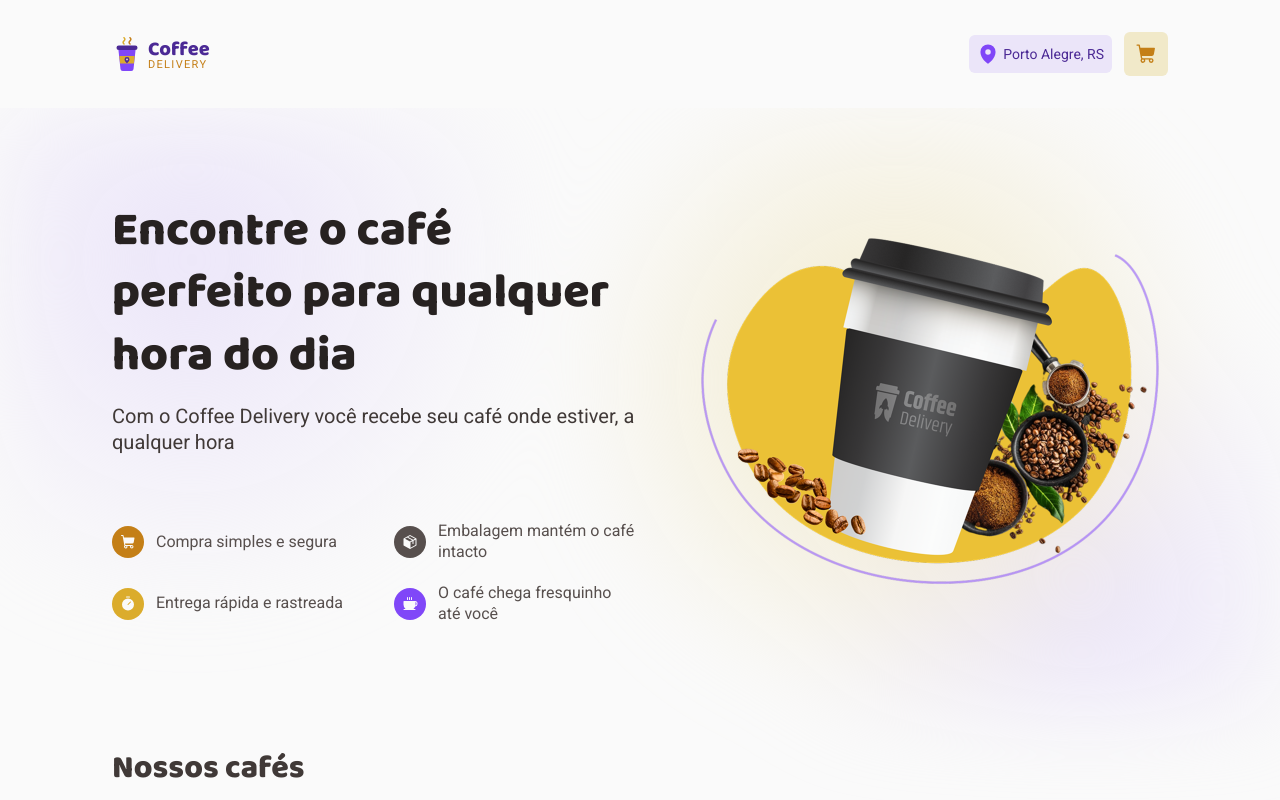
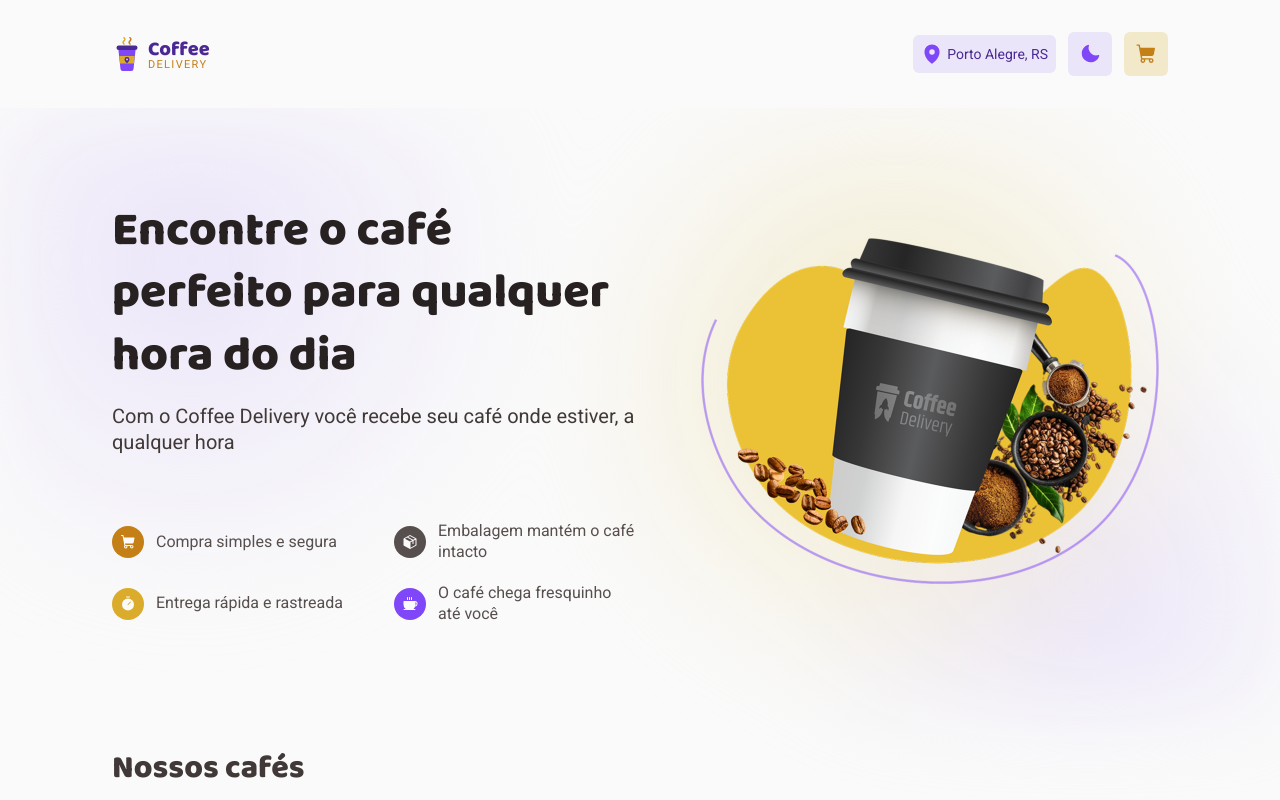
Before and after one commit to guzzkj/coffee-delivery, a React (Vite) app: page / in a window 1280 px wide. Shown: the top 800 px of the page. Built offline with nearby package versions, Linux system fonts and the light colour scheme.

Commit message:
feat: add persistent dark theme toggle

```diff
--- a/src/components/Header/index.tsx
+++ b/src/components/Header/index.tsx
@@ -3,6 +3,7 @@ import { Link } from 'react-router'
 import { useCart } from '../../hooks/useCart'
 import { CartBadge } from '../CartBadge'
 import { Logo } from '../Logo'
+import { ThemeToggle } from '../ThemeToggle'
 import { Actions, CartLink, HeaderContainer, HeaderContent, Location } from './styles'
 
 export function Header() {
@@ -26,6 +27,8 @@ export function Header() {
             Porto Alegre, RS
           </Location>
 
+          <ThemeToggle />
+
           <CartLink to="/checkout" aria-label={cartLabel}>
             <ShoppingCart size={22} weight="fill" aria-hidden />
             <CartBadge count={totalUnits} />
--- /dev/null
+++ b/src/components/ThemeToggle/index.tsx
@@ -0,0 +1,15 @@
+import { Moon, Sun } from '@phosphor-icons/react'
+import { useTheme } from '../../hooks/useTheme'
+import { ToggleButton } from './styles'
+
+// Botão de alternância: o nome acessível é fixo e o aria-pressed diz se está ativo
+export function ThemeToggle() {
+  const { themeName, toggleTheme } = useTheme()
+  const isDark = themeName === 'dark'
+
+  return (
+    <ToggleButton type="button" onClick={toggleTheme} aria-label="Tema escuro" aria-pressed={isDark}>
+      {isDark ? <Sun size={22} weight="fill" aria-hidden /> : <Moon size={22} weight="fill" aria-hidden />}
+    </ToggleButton>
+  )
+}
--- /dev/null
+++ b/src/components/ThemeToggle/styles.ts
@@ -0,0 +1,18 @@
+import styled from 'styled-components'
+
+export const ToggleButton = styled.button`
+  display: flex;
+  align-items: center;
+  justify-content: center;
+  width: 2.75rem;
+  height: 2.75rem;
+  border: 0;
+  border-radius: 6px;
+  background: ${({ theme }) => theme.colors.purpleLight};
+  color: ${({ theme }) => theme.colors.purple};
+  transition: background-color 0.2s;
+
+  &:hover {
+    background: ${({ theme }) => theme.colors.button};
+  }
+`
--- /dev/null
+++ b/src/contexts/ThemeContext.tsx
@@ -0,0 +1,46 @@
+import { useEffect, useState, type ReactNode } from 'react'
+import { ThemeProvider } from 'styled-components'
+import { GlobalStyle } from '../styles/global'
+import { darkTheme } from '../styles/themes/dark'
+import { lightTheme } from '../styles/themes/light'
+import { readStorage, STORAGE_KEYS, writeStorage } from '../utils/storage'
+import { ThemeContext, type ThemeName } from './ThemeContextValue'
+
+// Ordem de escolha: tema salvo → preferência do sistema → claro (RF-14)
+function getInitialTheme(): ThemeName {
+  const saved = readStorage(STORAGE_KEYS.theme)
+  if (saved === 'light' || saved === 'dark') {
+    return saved
+  }
+
+  const prefersDark = window.matchMedia?.('(prefers-color-scheme: dark)').matches
+  return prefersDark ? 'dark' : 'light'
+}
+
+type AppThemeProviderProps = {
+  children: ReactNode
+}
+
+export function AppThemeProvider({ children }: AppThemeProviderProps) {
+  // Inicializador lazy: lê o localStorage só na primeira renderização
+  const [themeName, setThemeName] = useState<ThemeName>(getInitialTheme)
+
+  // Salva a escolha e avisa o navegador (barras de rolagem, campos nativos)
+  useEffect(() => {
+    writeStorage(STORAGE_KEYS.theme, themeName)
+    document.documentElement.style.colorScheme = themeName
+  }, [themeName])
+
+  function toggleTheme() {
+    setThemeName((current) => (current === 'light' ? 'dark' : 'light'))
+  }
+
+  return (
+    <ThemeContext.Provider value={{ themeName, toggleTheme }}>
+      <ThemeProvider theme={themeName === 'dark' ? darkTheme : lightTheme}>
+        <GlobalStyle />
+        {children}
+      </ThemeProvider>
+    </ThemeContext.Provider>
+  )
+}
--- /dev/null
+++ b/src/contexts/ThemeContextValue.ts
@@ -0,0 +1,10 @@
+import { createContext } from 'react'
+
+export type ThemeName = 'light' | 'dark'
+
+export type ThemeContextValue = {
+  themeName: ThemeName
+  toggleTheme: () => void
+}
+
+export const ThemeContext = createContext<ThemeContextValue | null>(null)
--- /dev/null
+++ b/src/hooks/useTheme.ts
@@ -0,0 +1,12 @@
+import { useContext } from 'react'
+import { ThemeContext } from '../contexts/ThemeContextValue'
+
+export function useTheme() {
+  const context = useContext(ThemeContext)
+
+  if (!context) {
+    throw new Error('useTheme precisa ser usado dentro de <AppThemeProvider>')
+  }
+
+  return context
+}
--- a/src/main.tsx
+++ b/src/main.tsx
@@ -1,21 +1,18 @@
 import { StrictMode } from 'react'
 import { createRoot } from 'react-dom/client'
 import { BrowserRouter } from 'react-router'
-import { ThemeProvider } from 'styled-components'
 import App from './App.tsx'
 import { CartProvider } from './contexts/CartContext'
-import { GlobalStyle } from './styles/global'
-import { lightTheme } from './styles/themes/light'
+import { AppThemeProvider } from './contexts/ThemeContext'
 
 createRoot(document.getElementById('root')!).render(
   <StrictMode>
-    <ThemeProvider theme={lightTheme}>
-      <GlobalStyle />
+    <AppThemeProvider>
       <BrowserRouter>
         <CartProvider>
           <App />
         </CartProvider>
       </BrowserRouter>
-    </ThemeProvider>
+    </AppThemeProvider>
   </StrictMode>,
 )
```
Also changed, not shown: src/tests/renderWithProviders.tsx (+3 -4 lines), 2 other files (tests, documents, lock files or other folders).
